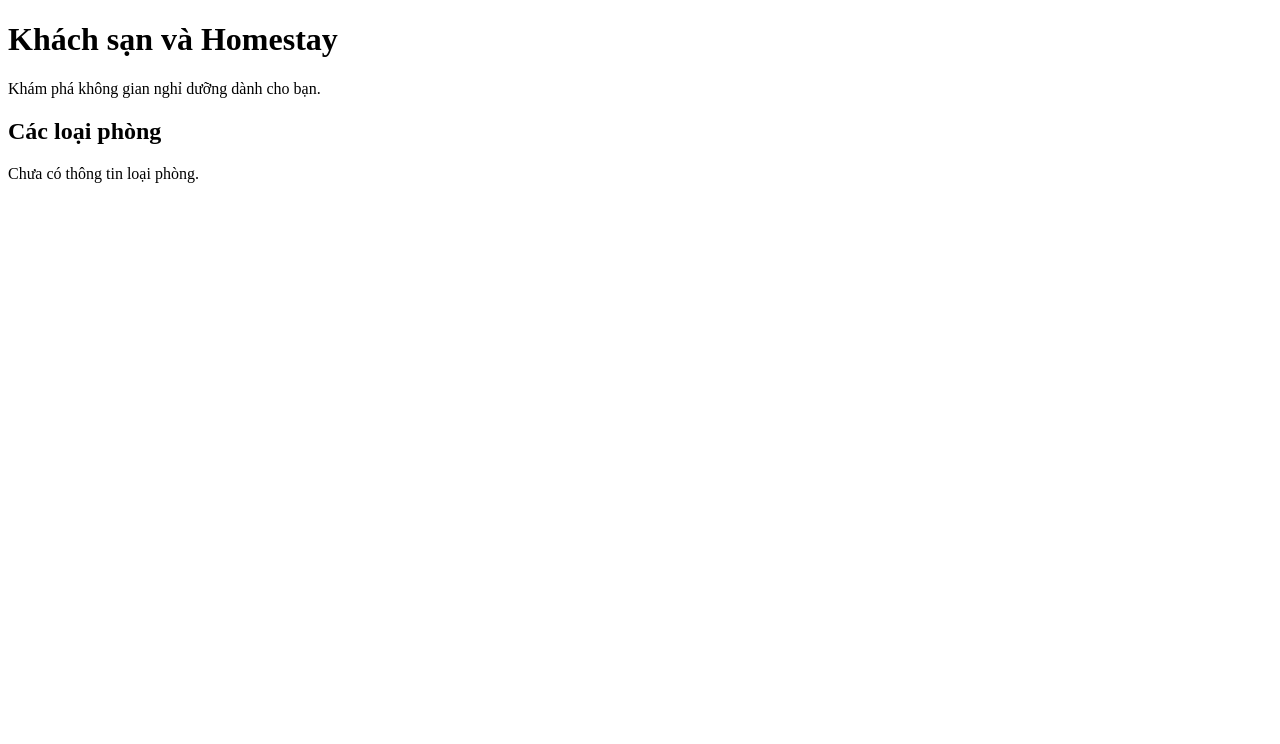
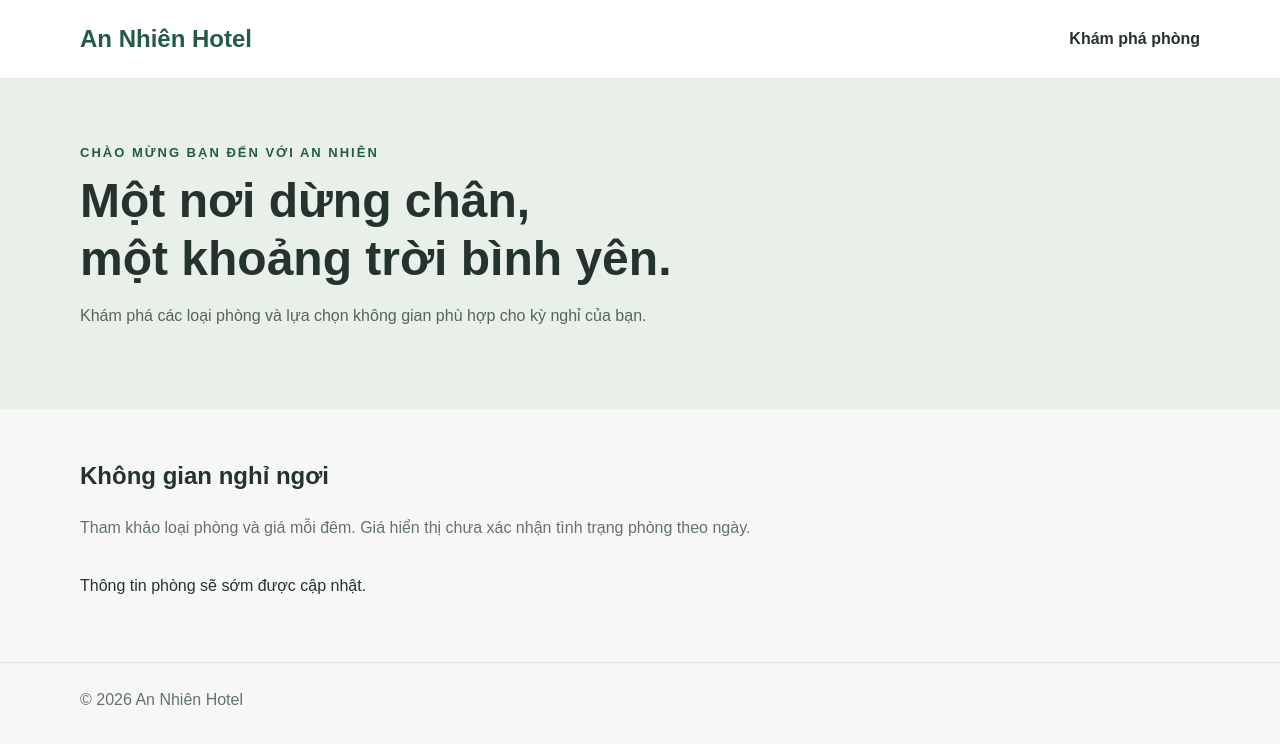
Before and after one commit to lemon180205/QLKS, a Django app: page / in a window 1280 px wide. Shown: the top 744 px of the page. Run offline with Django 5.2, Linux system fonts and the light colour scheme; data that the repository does not hold is empty.

Commit message:
Style public room listing and support room type images

```diff
--- a/config/settings.py
+++ b/config/settings.py
@@ -124,3 +124,6 @@ STATIC_URL = 'static/'
 DEFAULT_AUTO_FIELD = 'django.db.models.BigAutoField'
 
 AUTH_USER_MODEL = "accounts.User"
+
+MEDIA_URL = "/media/"
+MEDIA_ROOT = BASE_DIR / "media"
--- a/config/urls.py
+++ b/config/urls.py
@@ -14,6 +14,8 @@ Including another URLconf
     1. Import the include() function: from django.urls import include, path
     2. Add a URL to urlpatterns:  path('blog/', include('blog.urls'))
 """
+from django.conf import settings
+from django.conf.urls.static import static
 from django.contrib import admin
 from django.urls import include, path
 
@@ -21,3 +23,9 @@ urlpatterns = [
     path("admin/", admin.site.urls),
     path("", include("website.urls")),
 ]
+
+if settings.DEBUG:
+    urlpatterns += static(
+        settings.MEDIA_URL,
+        document_root=settings.MEDIA_ROOT,
+    )
--- a/requirements.txt
+++ b/requirements.txt
@@ -1,4 +1,5 @@
 asgiref==3.13.0
 Django==5.2.19
+pillow==13.0.0
 sqlparse==0.6.1
 tzdata==2026.6
--- a/rooms/models.py
+++ b/rooms/models.py
@@ -20,6 +20,11 @@ class RoomType(models.Model):
     )
     description = models.TextField(
         "Mô tả",
+        blank=True,
+    )
+    image = models.ImageField(
+        "Ảnh đại diện",
+        upload_to="room_types/",
         blank=True,
     )
 
--- /dev/null
+++ b/website/templates/website/base.html
@@ -0,0 +1,177 @@
+<!DOCTYPE html>
+<html lang="vi">
+<head>
+    <meta charset="UTF-8">
+    <meta name="viewport" content="width=device-width, initial-scale=1">
+    <title>{% block title %}An Nhiên Hotel{% endblock %}</title>
+
+    <style>
+        * {
+            box-sizing: border-box;
+        }
+
+        body {
+            margin: 0;
+            font-family: Arial, sans-serif;
+            color: #24332e;
+            background: #f7f8f5;
+            line-height: 1.6;
+        }
+
+        a {
+            color: inherit;
+        }
+
+        .container {
+            width: min(1120px, 92%);
+            margin: auto;
+        }
+
+        .header {
+            background: white;
+            border-bottom: 1px solid #e2e7e2;
+        }
+
+        .header-inner {
+            display: flex;
+            align-items: center;
+            justify-content: space-between;
+            flex-wrap: wrap;
+            gap: 16px;
+            padding: 20px 0;
+        }
+
+        .brand {
+            color: #245b48;
+            font-size: 24px;
+            font-weight: bold;
+            text-decoration: none;
+        }
+
+        .nav-link {
+            text-decoration: none;
+            font-weight: bold;
+        }
+
+        .nav-link:hover {
+            text-decoration: underline;
+        }
+
+        .hero {
+            padding: 64px 0;
+            background: #e8f0e9;
+        }
+
+        .hero h1 {
+            margin: 8px 0 16px;
+            font-size: clamp(30px, 5vw, 48px);
+            line-height: 1.2;
+        }
+
+        .hero p {
+            max-width: 600px;
+            color: #53665c;
+        }
+
+        .eyebrow {
+            color: #245b48;
+            font-size: 13px;
+            font-weight: bold;
+            letter-spacing: 2px;
+        }
+
+        .section {
+            padding: 48px 0;
+        }
+
+        .section h2 {
+            margin-top: 0;
+        }
+
+        .room-grid {
+            display: grid;
+            grid-template-columns: repeat(auto-fit, minmax(min(100%, 280px), 1fr));
+            gap: 24px;
+        }
+
+        .room-card {
+            overflow: hidden;
+            background: white;
+            border: 1px solid #e2e7e2;
+            border-radius: 16px;
+        }
+
+        .room-placeholder {
+            display: grid;
+            place-items: center;
+            height: 180px;
+            background: #dce8df;
+            color: #355d48;
+        }
+
+        .room-content {
+            padding: 24px;
+        }
+
+        .room-content h3 {
+            margin: 0 0 8px;
+            font-size: 23px;
+        }
+
+        .muted {
+            color: #63736b;
+        }
+
+        .price {
+            margin-bottom: 0;
+            color: #245b48;
+            font-size: 22px;
+            font-weight: bold;
+        }
+
+        .price span {
+            color: #63736b;
+            font-size: 14px;
+            font-weight: normal;
+        }
+
+        .footer {
+            padding: 24px 0;
+            border-top: 1px solid #e2e7e2;
+            color: #63736b;
+        }
+
+        .room-image {
+    display: block;
+    width: 100%;
+    height: 220px;
+    object-fit: cover;
+}
+    </style>
+</head>
+<body>
+    <header class="header">
+        <div class="container header-inner">
+            <a class="brand" href="{% url 'website:room_list' %}">
+                An Nhiên Hotel
+            </a>
+
+            <nav aria-label="Điều hướng chính">
+                <a class="nav-link" href="{% url 'website:room_list' %}">
+                    Khám phá phòng
+                </a>
+            </nav>
+        </div>
+    </header>
+
+    <main>
+        {% block content %}{% endblock %}
+    </main>
+
+    <footer class="footer">
+        <div class="container">
+            © {% now "Y" %} An Nhiên Hotel
+        </div>
+    </footer>
+</body>
+</html>
--- a/website/templates/website/room_list.html
+++ b/website/templates/website/room_list.html
@@ -1,30 +1,63 @@
-<!DOCTYPE html>
-<html lang="vi">
-<head>
-    <meta charset="UTF-8">
-    <meta name="viewport" content="width=device-width, initial-scale=1">
-    <title>Khám phá phòng nghỉ</title>
-</head>
-<body>
-    <header>
-        <h1>Khách sạn và Homestay</h1>
-        <p>Khám phá không gian nghỉ dưỡng dành cho bạn.</p>
-    </header>
+{% extends "website/base.html" %}
 
-    <main>
-        <h2>Các loại phòng</h2>
+{% block title %}Khám phá phòng nghỉ | An Nhiên Hotel{% endblock %}
 
+{% block content %}
+    <section class="hero">
+        <div class="container">
+            <div class="eyebrow">CHÀO MỪNG BẠN ĐẾN VỚI AN NHIÊN</div>
+            <h1>Một nơi dừng chân,<br>một khoảng trời bình yên.</h1>
+            <p>
+                Khám phá các loại phòng và lựa chọn không gian
+                phù hợp cho kỳ nghỉ của bạn.
+            </p>
+        </div>
+    </section>
+
+    <section class="section">
+        <div class="container">
+            <h2>Không gian nghỉ ngơi</h2>
+            <p class="muted">
+                Tham khảo loại phòng và giá mỗi đêm.
+                Giá hiển thị chưa xác nhận tình trạng phòng theo ngày.
+            </p>
+
+            <div class="room-grid">
                 {% for room_type in room_types %}
-            <article>
+                    <article class="room-card">
+                        {% if room_type.image %}
+    <img
+        class="room-image"
+        src="{{ room_type.image.url }}"
+        alt="Không gian {{ room_type.name }}"
+    >
+{% else %}
+    <div class="room-placeholder">
+        Ảnh phòng đang được cập nhật
+    </div>
+{% endif %}
+
+                        <div class="room-content">
                             <h3>{{ room_type.name }}</h3>
-                <p>Tối đa {{ room_type.capacity }} khách</p>
-                <p>Giá mỗi đêm: {{ room_type.price_per_night }} VNĐ</p>
+
+                            <p class="muted">
+                                Tối đa {{ room_type.capacity }} khách
+                            </p>
+
+                            {% if room_type.description %}
                                 <p>{{ room_type.description|linebreaksbr }}</p>
+                            {% endif %}
+
+                            <p class="price">
+                                {{ room_type.price_per_night|floatformat:"0g" }} ₫
+                                <span>/ đêm</span>
+                            </p>
+                        </div>
                     </article>
-            <hr>
                 {% empty %}
-            <p>Chưa có thông tin loại phòng.</p>
+                    <p>Thông tin phòng sẽ sớm được cập nhật.</p>
                 {% endfor %}
-    </main>
-</body>
-</html>
+            </div>
+        </div>
+    </section>
+{% endblock %}
```
Also changed, not shown: rooms/migrations/0003_roomtype_image.py (added). Lines whose indentation alone changed are shown as unchanged.
